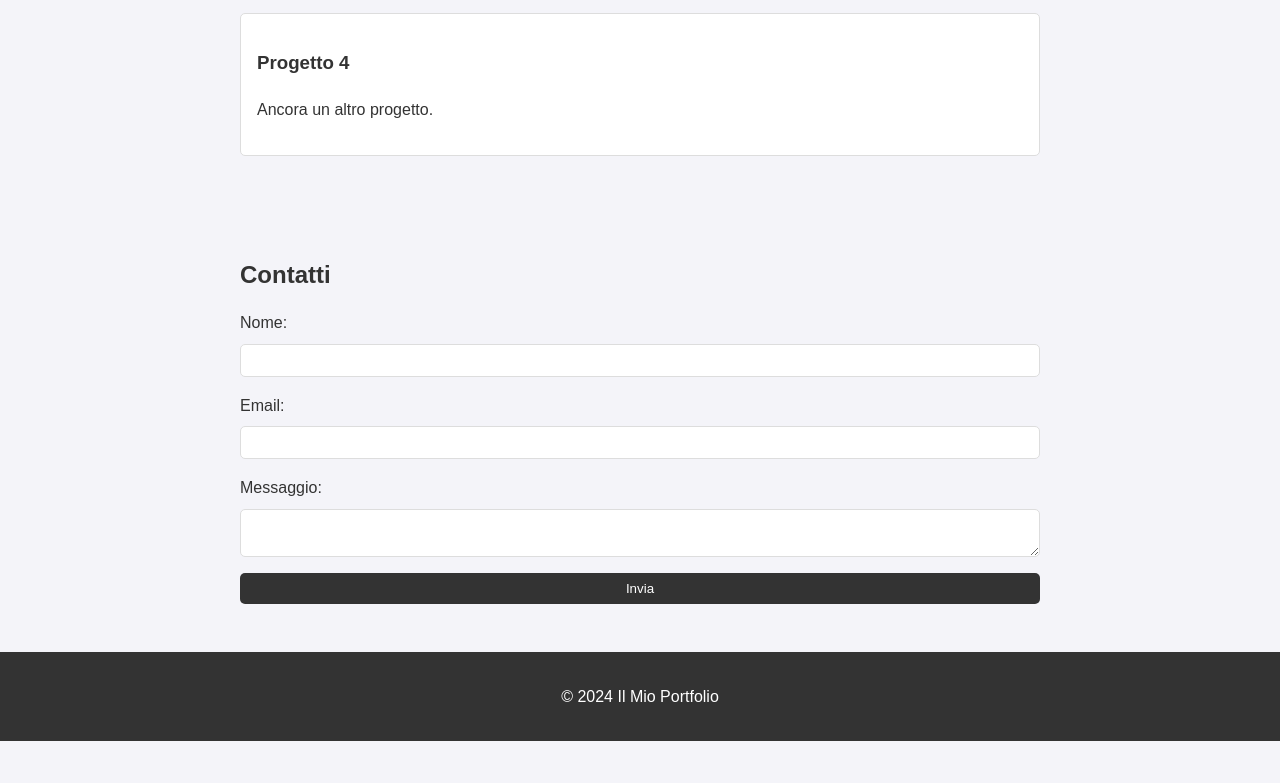
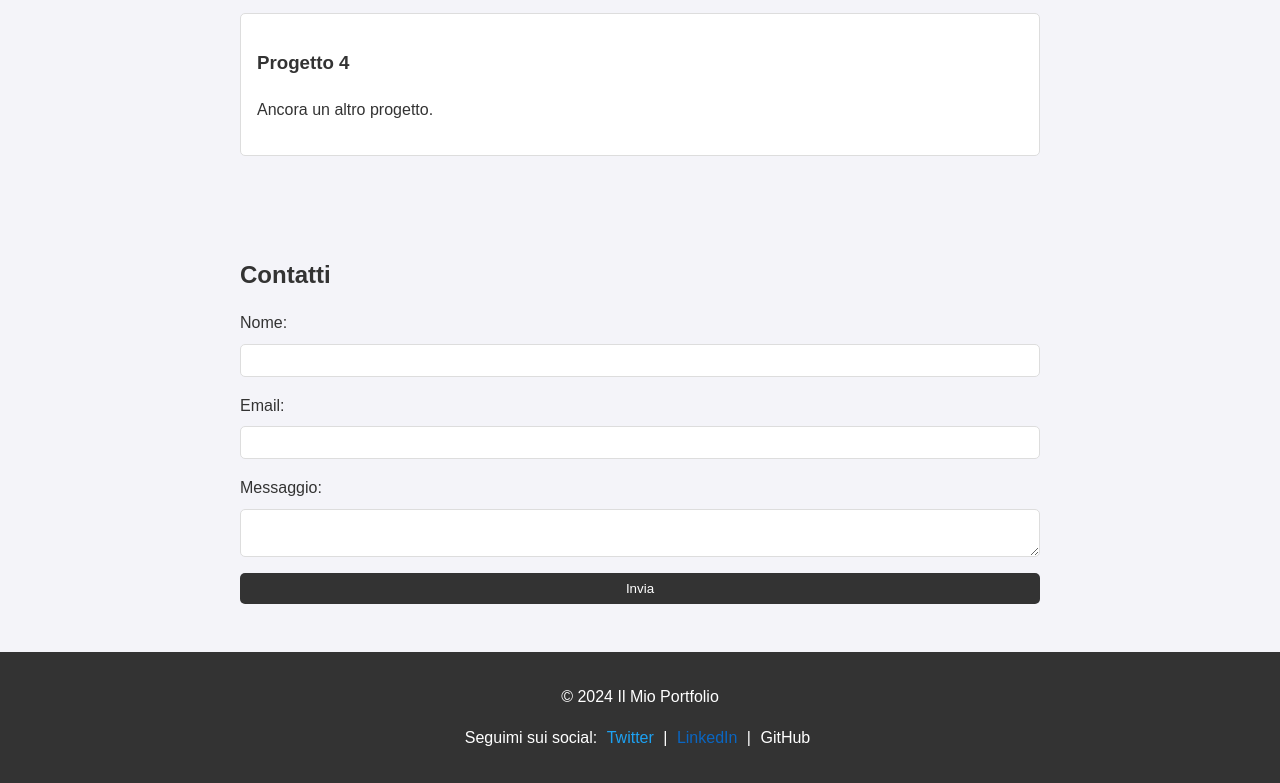
Before and after one commit to fily1212/portfolio, a plain HTML site: page index.html in a window 1280 px wide. Shown: the part 918-1701 px from the top of the page. Before the commit the page ends 1659 px from the top, so only its background shows below. Drawn offline with Linux system fonts and the light colour scheme.

Commit message:
Modifica footer

```diff
--- a/index.html
+++ b/index.html
@@ -59,9 +59,15 @@
         </form>
     </section>
 
-    <footer>
+    <footer style="background-color: #333; color: white; padding: 1rem; text-align: center;">
         <p>&copy; 2024 Il Mio Portfolio</p>
+        <p>Seguimi sui social:
+            <a href="https://twitter.com" target="_blank" style="color: #1DA1F2; text-decoration: none; margin: 0 5px;">Twitter</a> |
+            <a href="https://linkedin.com" target="_blank" style="color: #0A66C2; text-decoration: none; margin: 0 5px;">LinkedIn</a> |
+            <a href="https://github.com" target="_blank" style="color: #FFFFFF; text-decoration: none; margin: 0 5px;">GitHub</a>
+        </p>
     </footer>
+
     <script src="script.js"></script>
 </body>
 </html>
```
